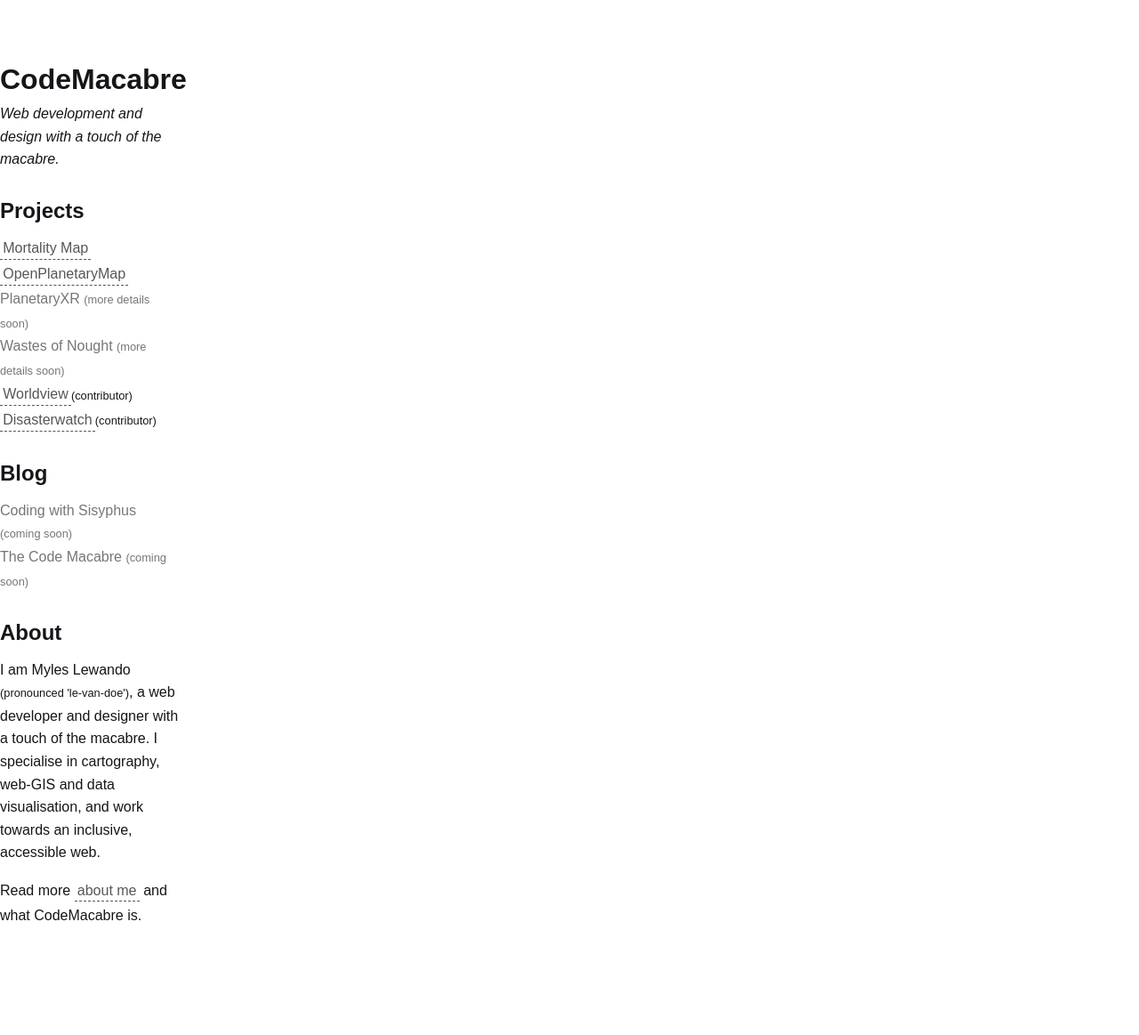
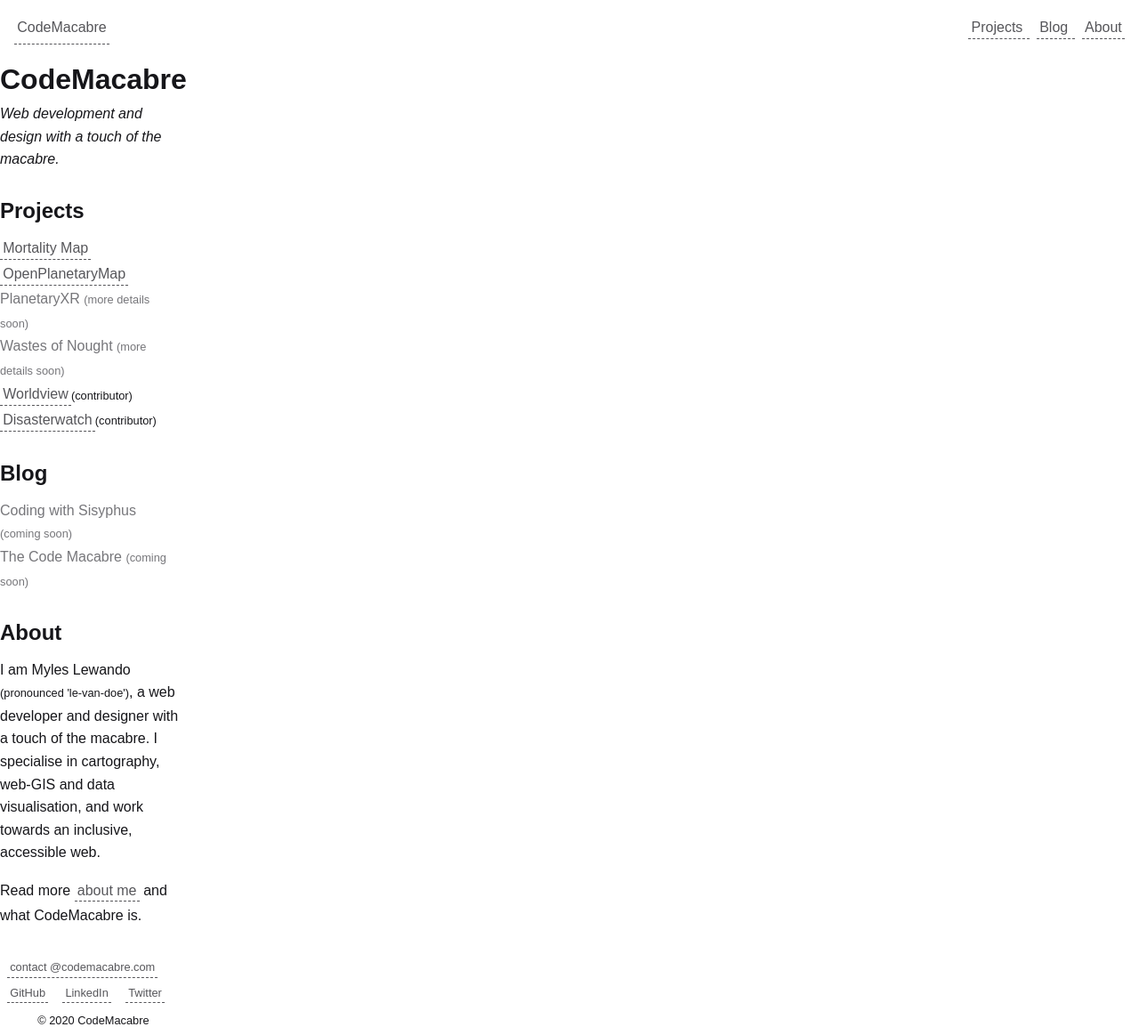
Before and after one commit to CodeMacabre/codemacabre.com, a Nuxt app: page / in a window 1280 px wide. Shown: the whole page at 89% size. Before the commit the page ends 1073 px from the top, so only its background shows below. Built offline with nearby package versions, Linux system fonts and the light colour scheme.

Commit message:
✨ Add header & footer components to layout

```diff
--- /dev/null
+++ b/components/Footer.vue
@@ -0,0 +1,38 @@
+<template>
+  <footer>
+    <ul class="links">
+      <li>
+        <i class="fas fa-envelope-open-text" />
+        <span id="mail">
+          <ObfuscatedEmail />
+        </span>
+      </li>
+      <li>
+        <i class="fab fa-github" />
+        <a href="https://github.com/codemacabre">GitHub</a>
+      </li>
+      <li>
+        <i class="fab fa-linkedin" />
+        <a href="https://www.linkedin.com/in/mtlewando">LinkedIn</a>
+      </li>
+      <li>
+        <i class="fab fa-twitter" />
+        <a href="https://twitter.com/codemacabre">Twitter</a>
+      </li>
+    </ul>
+    <p>
+      &copy;
+      <span id="date">2020</span> CodeMacabre
+    </p>
+  </footer>
+</template>
+
+<script>
+import ObfuscatedEmail from '~/components/ObfuscatedEmail'
+
+export default {
+  components: {
+    ObfuscatedEmail
+  }
+}
+</script>
--- /dev/null
+++ b/components/Header.vue
@@ -0,0 +1,26 @@
+<template>
+  <header>
+    <nuxt-link class="home" to="/">
+      CodeMacabre
+    </nuxt-link>
+    <nav class="menu">
+      <ul>
+        <li>
+          <nuxt-link to="/projects">
+            Projects
+          </nuxt-link>
+        </li>
+        <li>
+          <nuxt-link to="/blog">
+            Blog
+          </nuxt-link>
+        </li>
+        <li>
+          <nuxt-link to="/about">
+            About
+          </nuxt-link>
+        </li>
+      </ul>
+    </nav>
+  </header>
+</template>
--- /dev/null
+++ b/components/ObfuscatedEmail.vue
@@ -0,0 +1,12 @@
+<template>
+  <nuxt-link to="mailto:contact@codemacabre.com">
+    contact
+    <span class="hidden">NOSPAM</span>@codemacabre.com
+  </nuxt-link>
+</template>
+
+<style scoped>
+.hidden {
+  display: none;
+}
+</style>
--- /dev/null
+++ b/layouts/default.vue
@@ -0,0 +1,19 @@
+<template>
+  <div class="container">
+    <Header />
+    <Nuxt />
+    <Footer />
+  </div>
+</template>
+
+<script>
+import Header from '~/components/Header'
+import Footer from '~/components/Footer'
+
+export default {
+  components: {
+    Header,
+    Footer
+  }
+}
+</script>
```
